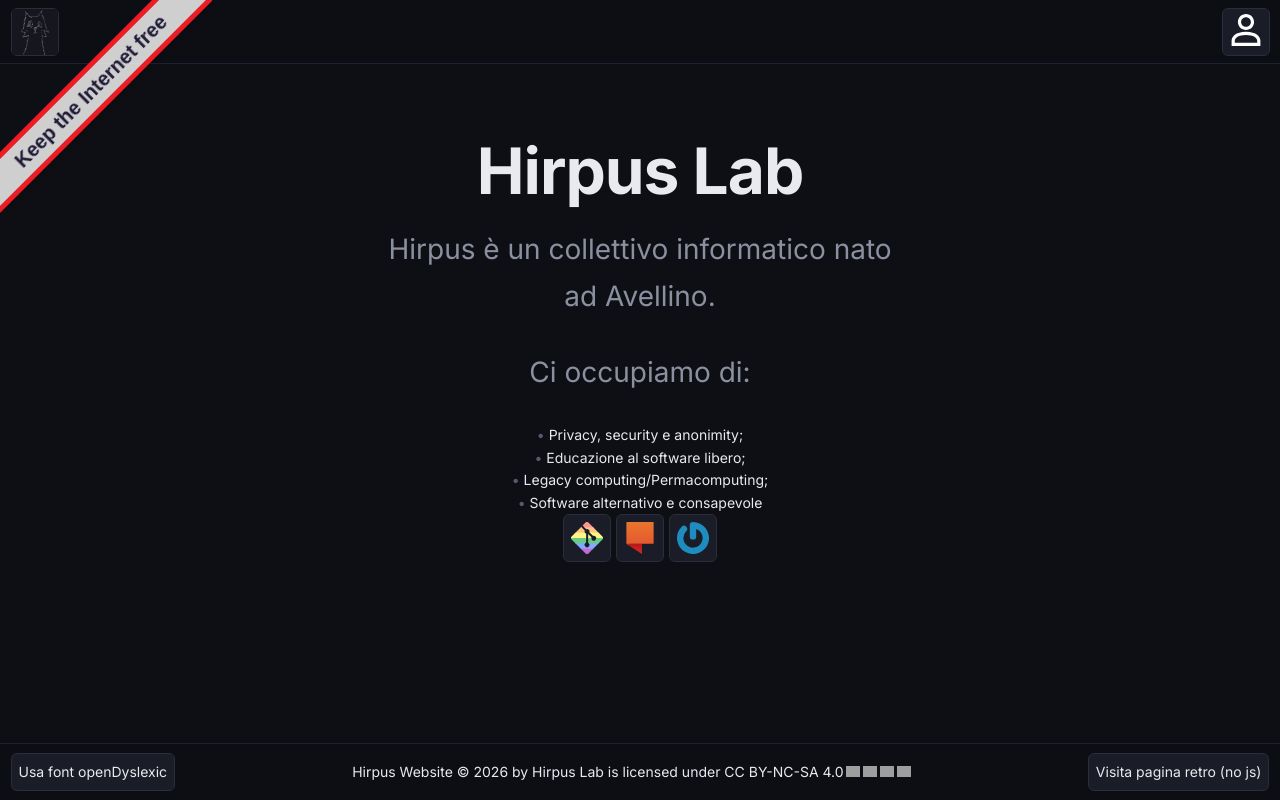
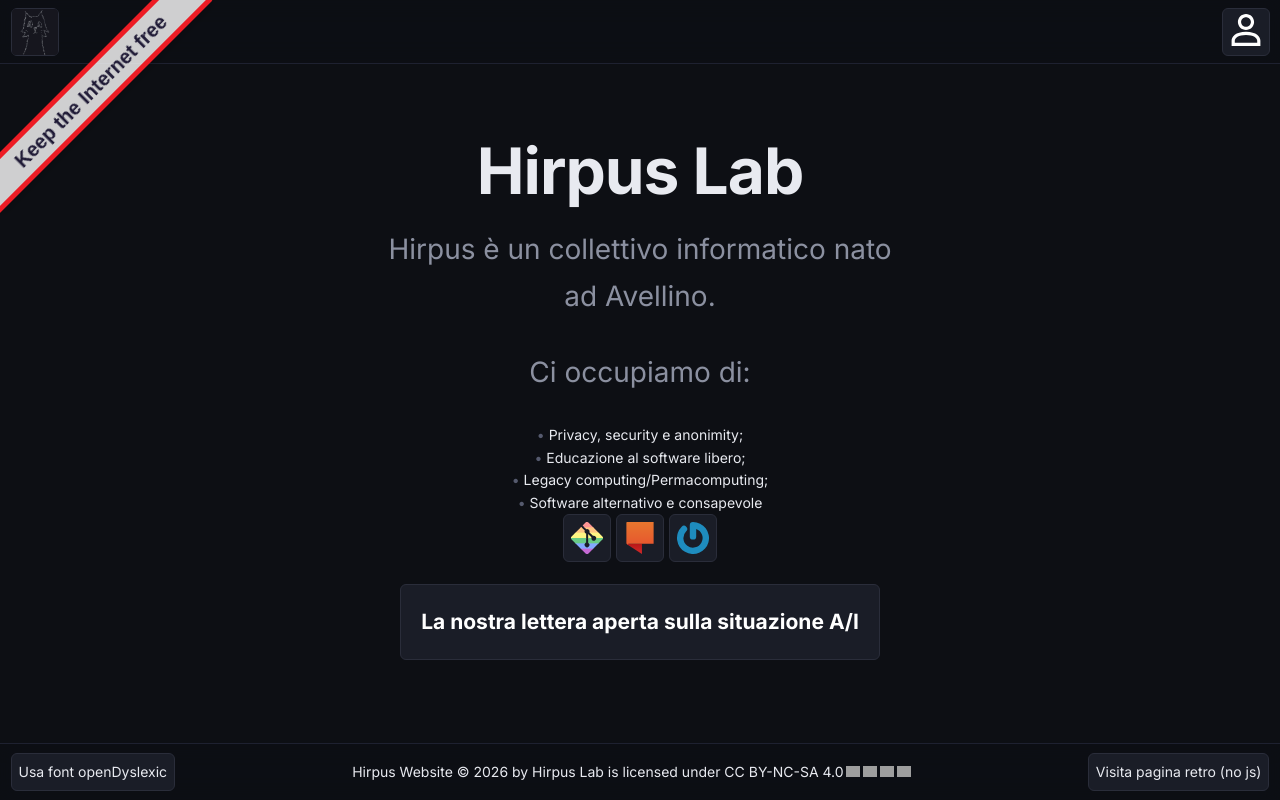
Before and after one commit to HirpusLab/Website, a React (Vite) app: page / in a window 1280 px wide. Built offline with nearby package versions, Linux system fonts and the light colour scheme; grey boxes are pictures that could not be loaded.

Commit message:
lettera a/i

```diff
--- a/public/nojs.html
+++ b/public/nojs.html
@@ -107,6 +107,11 @@
           ><img src="/icons/gravatar.svg" alt="Gravatar"
         /></a>
       </div>
+      <div class="links">
+        <a href="/lettera.htm" class="retro-btn adapt-width clickable">
+          <h2>La nostra lettera aperta sulla situazione A/I</h2>
+        </a>
+      </div>
     </div>
     <footer class="bar">
       <label for="font-toggle" class="retro-btn adapt-width clickable">
--- a/src/components/Hero.jsx
+++ b/src/components/Hero.jsx
@@ -36,6 +36,12 @@
             />
           </Button>
         </div>
+        <br />
+        <div className="link-container">
+          <a href={"/lettera.htm"} className="lettera-btn">
+            <h2>La nostra lettera aperta sulla situazione A/I</h2>
+          </a>
+        </div>
       </div>
     </section>
   );
--- a/src/styles/Hero.css
+++ b/src/styles/Hero.css
@@ -6,6 +6,7 @@
 .hero-inner {
   max-width: 640px;
   margin: 0 auto;
+
 }
 
 .hero-title {
@@ -70,3 +71,26 @@
   content: "• ";
   color: var(--text-muted);
 }
+
+
+.lettera-btn {
+  display: flex;
+  align-items: center;
+  justify-content: center;
+  background: var(--bg-card);
+  border: 1px solid var(--border);
+  border-radius: var(--radius-sm);
+  color: #FFFFFF;
+  transition:
+    color 0.15s,
+    background 0.15s;
+  padding: 20px;
+}
+
+.lettera-btn:hover {
+  transform: scale(1.03);
+}
+
+.lettera-btn:active {
+  transform: scale(0.97);
+}
```
Also changed, not shown: public/lettera.htm (renamed from public/Lettera.htm).
